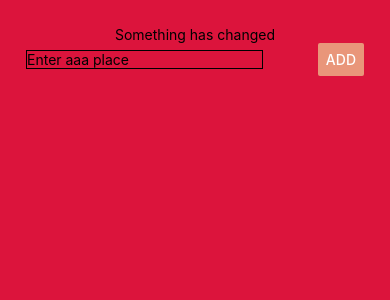
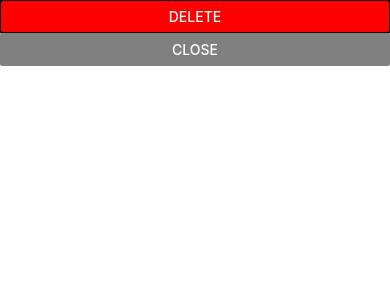
Before and after one commit to andrepalhares/react-native-app, a React Native app: screen / in a window 390 px wide. Shown: the top 300 px of the page. Built offline with nearby package versions, Linux system fonts and the light colour scheme.

Commit message:
modal pt 1

```diff
--- a/App.js
+++ b/App.js
@@ -3,11 +3,13 @@ import { StyleSheet, View, Text } from "react-native";
 
 import PlaceInput from "./src/components/PlaceInput/PlaceInput";
 import PlaceList from "./src/components/PlaceList/PlaceList";
+import PlaceDetail from './src/components/PlaceDetail/PlaceDetail';
 //import placeImage from './src/assets/cd.png';
 
 export default class App extends Component {
   state = {
-    places: []
+    places: [],
+    selectedPlace: null
   };
 
   placeAddedHandler = placeName => {
@@ -24,24 +26,34 @@ export default class App extends Component {
     });
   };
 
-  placeDeleteHandler = (index) => {
+  placeSelectedHandler = (index) => {
     this.setState(prevState => {
-      return {
-        places: prevState.places.filter((place) => {
-          return place.key !== index;
+      return{
+        selectedPlace: prevState.places.find(place => {
+          return place.key === key;
         })
       };
     });
+    // this.setState(prevState => {
+    //   return {
+    //     places: prevState.places.filter((place) => {
+    //       return place.key !== index;
+    //     })
+    //   };
+    // });
   };
 
   render() {
     return (
       <View style={styles.container}>
+        <PlaceDetail
+          selectedPlace={this.state.selectedPlace}
+        />
         <Text>Something has changed</Text>
         <PlaceInput onPlaceAdded={this.placeAddedHandler} />
         <PlaceList
         places={this.state.places}
-        onItemDeleted={this.placeDeleteHandler}
+        onItemSelected={this.placeSelectedHandler}
         />
       </View>
     );
--- /dev/null
+++ b/src/components/PlaceDetail/PlaceDetail.js
@@ -0,0 +1,29 @@
+import React from 'react';
+import { Modal, View, Image, Text, Button } from 'react-native';
+
+const placeDetail = props => {
+    let modalContent = null;
+
+    if(props.selectedPlace) {
+        modalContent = (
+            <View>
+                <Image source={props.selectedPlace.placeImage} />
+                <Text>{props.selectedPlace.placeName}</Text>
+            </View>
+        );
+    }
+
+    return (
+        <Modal>
+            <View>
+                {modalContent}
+                <View>
+                    <Button color="red" title="Delete" />
+                    <Button color="grey" title="Close" />
+                </View>
+            </View>
+        </Modal>
+    );
+};
+
+export default placeDetail;
--- a/src/components/PlaceList/PlaceList.js
+++ b/src/components/PlaceList/PlaceList.js
@@ -12,7 +12,7 @@ const placeList = props => {
             <ListItem
               placeName={info.item.placeName}
               placeImage={info.item.image}
-              onItemPressed={() => props.onItemDeleted(info.item.key)}
+              onItemPressed={() => props.onIteSelected(info.item.key)}
             />
           )}
         />
```
